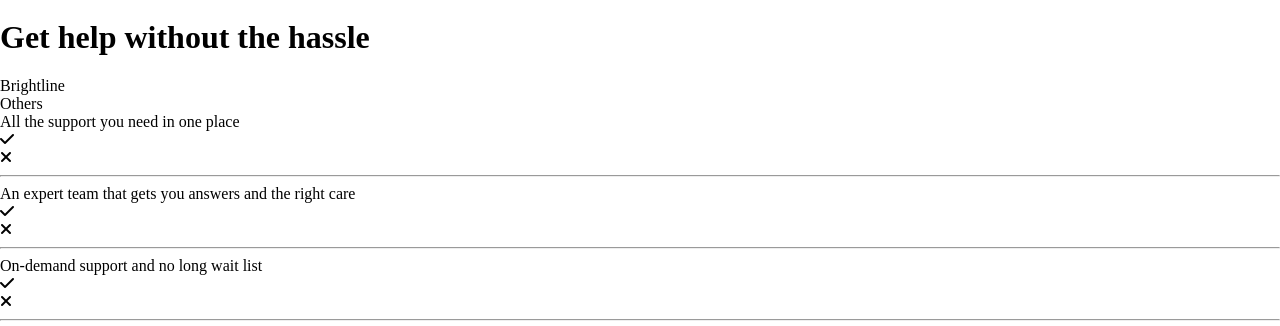
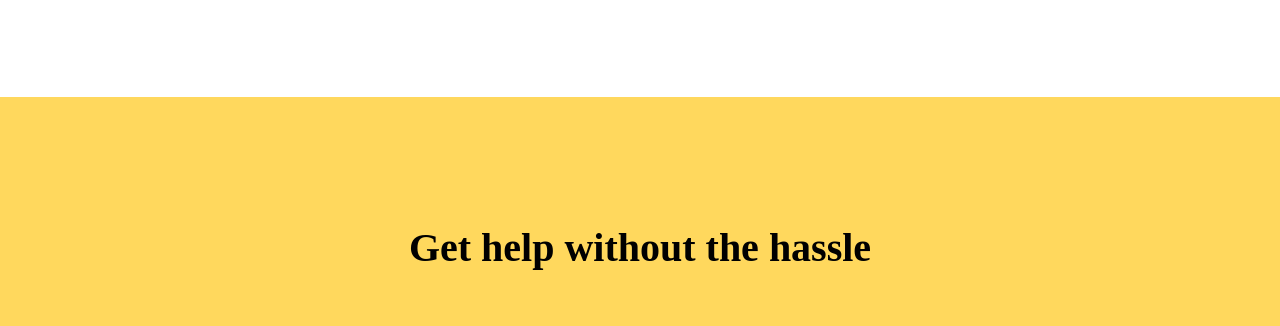
Before and after one commit to Roshan-Patro/hellobrightline.com, a plain HTML site: page brightlineExperience.html in a window 1280 px wide. Shown: the part 454-780 px from the top of the page. Drawn offline with Linux system fonts and the light colour scheme.

Commit message:
progress added

```diff
--- a/brightlineExperience.html
+++ b/brightlineExperience.html
@@ -121,6 +121,8 @@
     <!-- ------------------------------------------------------------------------------------------------------
                                         GET HELP WITHOUT THE HASSLE
     ------------------------------------------------------------------------------------------------------- -->
+    <div class="break_space"></div>
+
     <div id="comparison_chart_box">
         <h1 class="title">Get help without the hassle</h1>
         <div id="comparison_chart">
--- a/styles/brightlineExperience.css
+++ b/styles/brightlineExperience.css
@@ -70,6 +70,41 @@
     cursor: pointer;
 }
 
+.break_space{
+    height: 100px;
+    width: 100;
+    background-color: #fff;
+    /* z-index: 1; */
+}
+
+/* ------------------------------------------------------------------------------------------------------
+                                          GET HELP WITHOUT THE HASSLE
+    ------------------------------------------------------------------------------------------------------- */
+#comparison_chart_box{
+    display: block;
+    background-color: #FFD85D;
+    padding: 50px 150px 100px 150px;
+}
+.title{
+    text-align: center;
+    font-size: 40px;
+    font-weight: 600;
+    line-height: 48px;
+    padding: 50px 0;
+}
+#comparison_chart{
+    background-color: #FFF3CE;
+    padding: 15px 15px;
+}
+.comparison_chart_row{
+    display: flex;
+}
+.comparison_chart_topic{
+    display: flex;
+    flex-direction: column;
+    width: 75%;
+    justify-content: center;
+}
 /* ------------------------------------------------------------------------------------------------------
                                     MEDIA QUERIES - max-width:1020px
     ------------------------------------------------------------------------------------------------------- */
```
